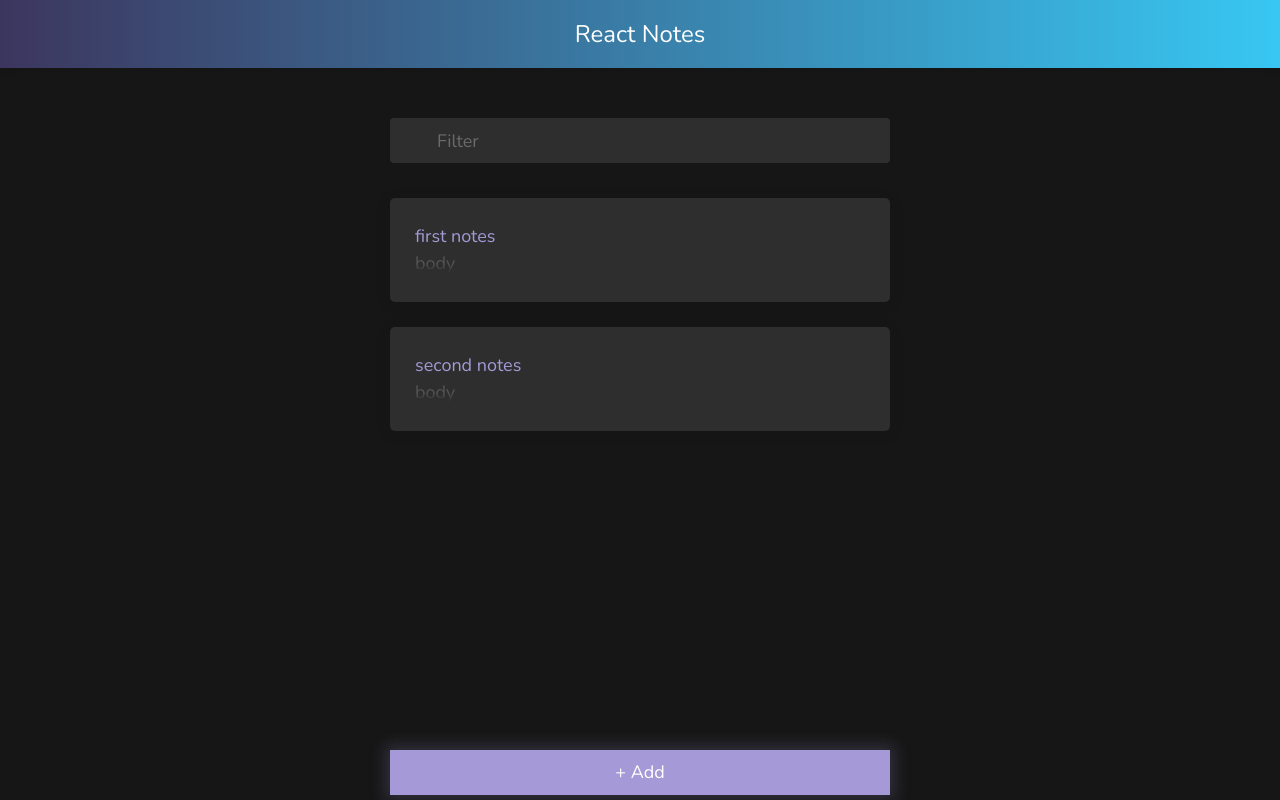
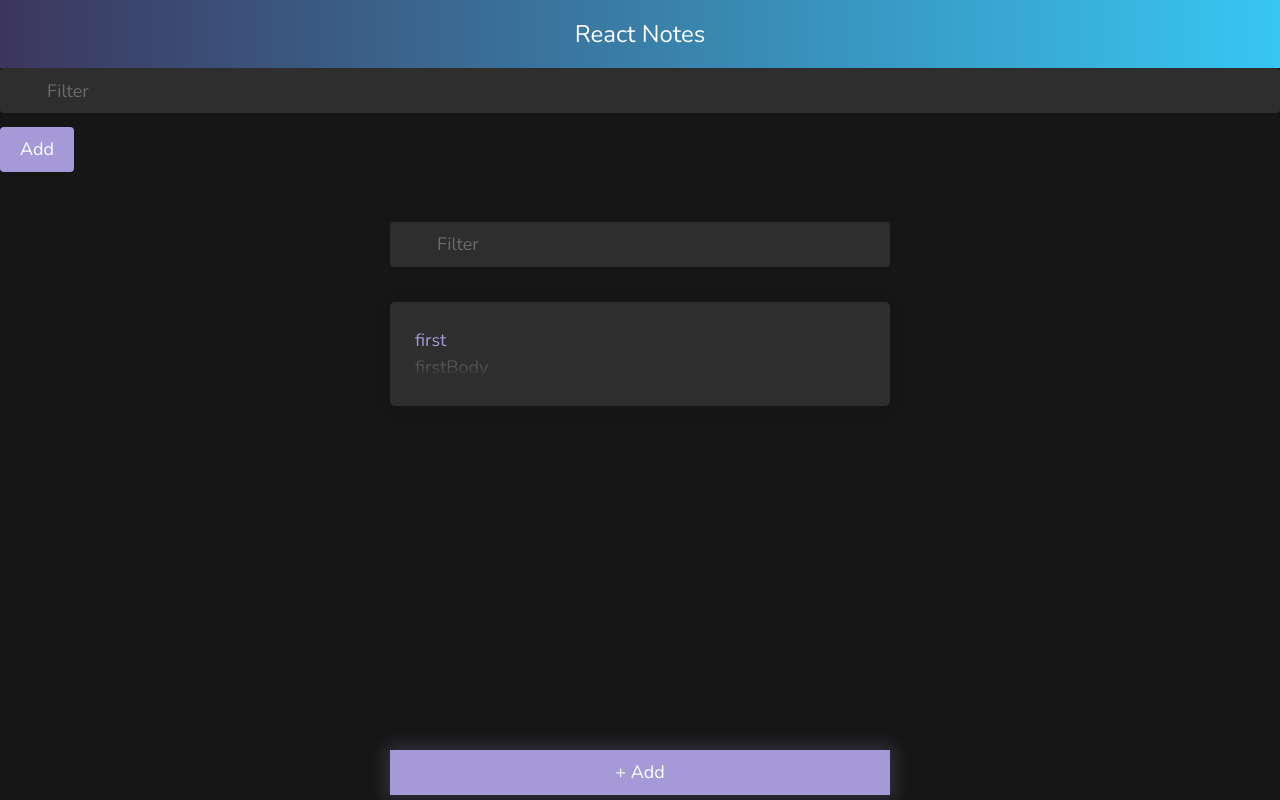
Before and after one commit to MoNouri97/react-notes, a React (Create React App) app: page / in a window 1280 px wide. Built offline with nearby package versions, Linux system fonts and the light colour scheme.

Commit message:
started on add note

```diff
--- a/package.json
+++ b/package.json
@@ -14,7 +14,8 @@
 		"react": "^16.13.1",
 		"react-dom": "^16.13.1",
 		"react-scripts": "3.4.1",
-		"typescript": "~3.7.2"
+		"typescript": "~3.7.2",
+		"uuid": "^7.0.3"
 	},
 	"scripts": {
 		"start": "react-scripts start",
@@ -39,6 +40,7 @@
 	},
 	"devDependencies": {
 		"@types/react": "^16.9.34",
+		"@types/uuid": "^7.0.2",
 		"@typescript-eslint/eslint-plugin": "^2.28.0",
 		"@typescript-eslint/parser": "^2.28.0",
 		"eslint": "^6.8.0",
--- a/src/App.tsx
+++ b/src/App.tsx
@@ -3,6 +3,7 @@ import './App.scss';
 import Navbar from './components/Navbar';
 import List from './components/List';
 import NotesContextProvider from './contexts/NotesContext';
+import AddNote from './components/AddNote';
 
 function App() {
 	return (
@@ -10,6 +11,7 @@ function App() {
 			<Navbar />
 			<div className='page-content'>
 				<NotesContextProvider>
+					<AddNote />
 					<List />
 				</NotesContextProvider>
 			</div>
--- /dev/null
+++ b/src/components/AddNote.tsx
@@ -0,0 +1,46 @@
+import React, { useState, FormEvent, ChangeEvent } from 'react';
+import PropTypes from 'prop-types';
+import Note from '../models/note.model';
+
+function AddNote(props: PropTypes.InferProps<typeof AddNote.propTypes>) {
+	const [body, setBody] = useState('');
+	const [title, setTitle] = useState('');
+
+	const handleSubmit = (e: FormEvent<HTMLFormElement>) => {
+		e.preventDefault();
+		console.log({ title });
+	};
+
+	const handleChange = (e: ChangeEvent<HTMLInputElement>) => {
+		setTitle(e.target.value);
+	};
+
+	return (
+		<form onSubmit={handleSubmit}>
+			<div className='field'>
+				<p className='control has-icons-left'>
+					<input
+						className='input'
+						type='title'
+						value={title}
+						onChange={handleChange}
+						placeholder='Filter'
+					/>
+					<span className='icon is-small is-left'>
+						<i data-feather='search'></i>
+					</span>
+				</p>
+			</div>
+			{/* <input type='title' value={title} onChange={handleChange} /> */}
+			<button className='button is-primary' type='submit'>
+				Add
+			</button>
+		</form>
+	);
+}
+
+AddNote.propTypes = {
+	// note: PropTypes.instanceOf(Note),
+};
+
+export default AddNote;
--- a/src/components/List.tsx
+++ b/src/components/List.tsx
@@ -30,7 +30,7 @@ export default function List() {
 				<button
 					className='button floating-add-button is-primary'
 					onClick={() => {
-						addNote && addNote('newNote');
+						addNote && addNote('newNote', 'newNoteBody...');
 					}}
 				>
 					+ Add
--- a/src/components/NoteCard.tsx
+++ b/src/components/NoteCard.tsx
@@ -1,21 +1,23 @@
 import React from 'react';
 import PropTypes from 'prop-types';
+import Note from '../models/note.model';
 
 NoteCard.propTypes = {
-	note: PropTypes.string.isRequired,
+	note: PropTypes.instanceOf(Note).isRequired,
 };
 
 export default function NoteCard(
 	props: PropTypes.InferProps<typeof NoteCard.propTypes>,
 ) {
-	const note: string = props.note;
+	const note: Note = props.note;
+
 	return (
 		<div className='note-card-container'>
 			{/*  <a [routerLink]="note.id"> */}
 			<div className='note-card-content'>
-				<h1 className='note-card-title'>{note}</h1>
+				<h1 className='note-card-title'>{note.title}</h1>
 				<div className='note-card-body'>
-					<p>body</p>
+					<p>{note.body} </p>
 					<div className='fade-out-truncation'></div>
 				</div>
 			</div>
--- a/src/contexts/NotesContext.tsx
+++ b/src/contexts/NotesContext.tsx
@@ -1,10 +1,13 @@
 /* eslint-disable react/prop-types */
 import React, { useState, createContext } from 'react';
+import { v1 as uuid } from 'uuid';
 import PropTypes from 'prop-types';
 
+import Note from '../models/note.model';
+
 type ContextProps = {
-	notes: string[];
-	addNote: (n: string) => void;
+	notes: Note[];
+	addNote: (t: string, b: string) => void;
 };
 
 export const NotesContext = createContext<Partial<ContextProps>>({});
@@ -20,10 +23,17 @@ NotesContextProvider.propTypes = {
 export default function NotesContextProvider({
 	children,
 }: PropTypes.InferProps<typeof NotesContextProvider.propTypes>) {
-	const [notes, setNotes] = useState(['first notes', 'second notes']);
+	const [notes, setNotes] = useState([
+		{ id: uuid(), title: 'first', body: 'firstBody' },
+	]);
 
-	const addNote = (note: string) => {
-		setNotes([...notes, note]);
+	const addNote = (title: string, note: string) => {
+		const n: Note = {
+			id: uuid(),
+			title: title,
+			body: note,
+		};
+		setNotes([...notes, n]);
 		console.log(note);
 	};
 	return (
--- /dev/null
+++ b/src/models/note.model.tsx
@@ -0,0 +1,3 @@
+export default class Note {
+	constructor(public id: string, public title: string, public body: string) {}
+}
```
Also changed, not shown: .eslintrc.json (deleted), 1 other file (tests, documents, lock files or other folders).
